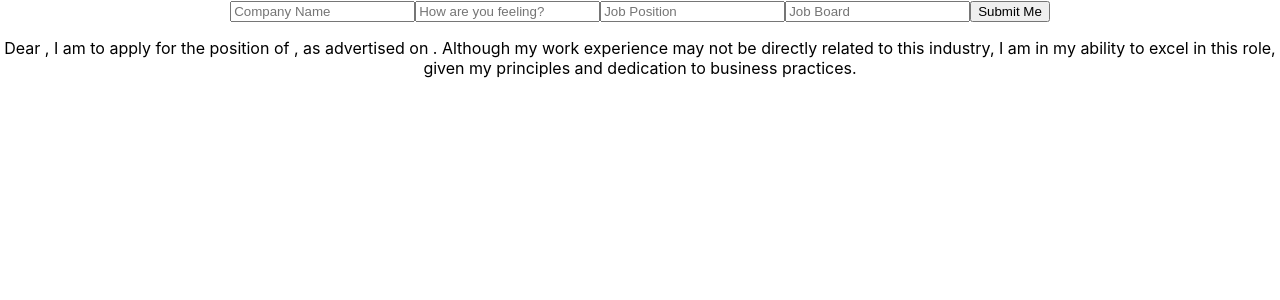
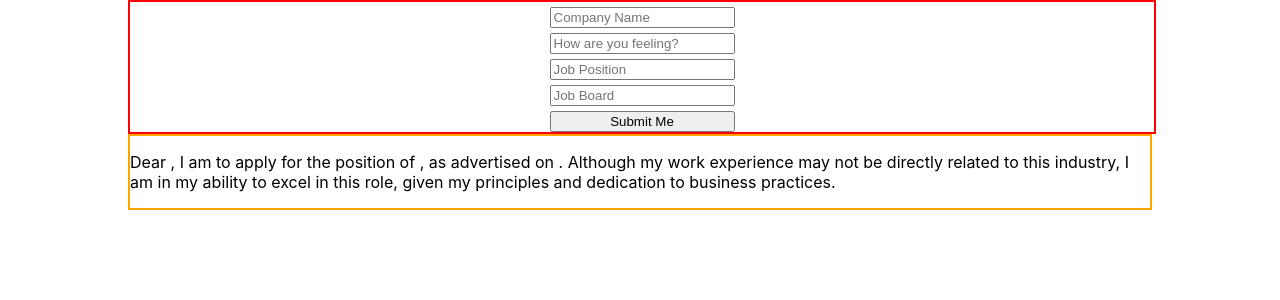
Before and after one commit to cover-letter-mad-libs/cover-letter-mad-libs, a React (Create React App) app: page / in a window 1280 px wide. Shown: the top 300 px of the page. Built offline with nearby package versions, Linux system fonts and the light colour scheme.

Commit message:
init commit, added basic CSS to format the cover letter inputs and text

```diff
--- a/src/App.css
+++ b/src/App.css
@@ -1,38 +1,40 @@
 .App {
-  text-align: center;
+  width: 80vw;
+  display: flex;
+  flex-direction: column;
+  justify-content: center;
 }
 
-.App-logo {
-  height: 40vmin;
-  pointer-events: none;
-}
-
-@media (prefers-reduced-motion: no-preference) {
-  .App-logo {
-    animation: App-logo-spin infinite 20s linear;
-  }
-}
-
-.App-header {
-  background-color: #282c34;
-  /* min-height: 100vh; */
+.user-inputs {
+  width: 100%;
   display: flex;
   flex-direction: column;
   align-items: center;
-  justify-content: center;
-  font-size: calc(10px + 2vmin);
-  color: white;
+  border: 2px solid red;
 }
 
-.App-link {
-  color: #61dafb;
+.user-inputs form {
+  width: fit-content;
+  display: flex;
+  flex-direction: column;
+  justify-content: center;
 }
 
-@keyframes App-logo-spin {
-  from {
-    transform: rotate(0deg);
-  }
-  to {
-    transform: rotate(360deg);
-  }
+.user-inputs form input {
+  display: flex;
+  flex-direction: column;
+  margin-top: 5px;
 }
+
+.user-inputs form button {
+  display: flex;
+  flex-direction: column;
+  margin-top: 5px;
+  align-items: center;
+}
+
+.cover-letter {
+  display: flex;
+  flex-direction: column;
+  border: 2px solid orange;
+}
--- a/src/App.js
+++ b/src/App.js
@@ -1,78 +1,80 @@
-import './App.css';
-import CoverLetter from './CoverLetter';
-import { useState } from 'react';
+import "./App.css";
+import CoverLetter from "./CoverLetter";
+import { useState } from "react";
 
 function App() {
-  const [companyName, setCompanyName] = useState('');
-  const [userCompanyName, setUserCompanyName] = useState('');
+  const [companyName, setCompanyName] = useState("");
+  const [userCompanyName, setUserCompanyName] = useState("");
 
-  const [adjective, setAdjective] = useState('');
-  const [userAdjective, setUserAdjective] = useState('');
+  const [adjective, setAdjective] = useState("");
+  const [userAdjective, setUserAdjective] = useState("");
 
-  const [jobPosition, setJobPosition] = useState('');
-  const [userJobPosition, setUserJobPosition] = useState('');
+  const [jobPosition, setJobPosition] = useState("");
+  const [userJobPosition, setUserJobPosition] = useState("");
 
-  const [place, setPlace] = useState('');
-  const [userPlace, setUserPlace] = useState('');
+  const [place, setPlace] = useState("");
+  const [userPlace, setUserPlace] = useState("");
 
   function handleSubmit(e) {
     e.preventDefault();
-    setCompanyName(userCompanyName)
-    setUserCompanyName('');
+    setCompanyName(userCompanyName);
+    setUserCompanyName("");
 
     setAdjective(userAdjective);
-    setUserAdjective('');
+    setUserAdjective("");
 
     setJobPosition(userJobPosition);
-    setUserJobPosition('');
+    setUserJobPosition("");
 
     setPlace(userPlace);
-    setUserPlace('');
+    setUserPlace("");
   }
 
   return (
     <div className="App">
-      <header className="App-header">
-      </header>
+      <div role="header"></div>
       <div className="user-inputs">
-
         <form onSubmit={handleSubmit}>
           {/* Company Input */}
           <input
-          placeholder='Company Name'
-          name='companyName'
-          value={userCompanyName}
-          onChange={e => setUserCompanyName(e.target.value)}/>
+            placeholder="Company Name"
+            name="companyName"
+            value={userCompanyName}
+            onChange={(e) => setUserCompanyName(e.target.value)}
+          />
 
           {/* Adjective Input */}
           <input
-          placeholder='How are you feeling?'
-          name='adjective'
-          value={userAdjective}
-          onChange={e => setUserAdjective(e.target.value)}/>
+            placeholder="How are you feeling?"
+            name="adjective"
+            value={userAdjective}
+            onChange={(e) => setUserAdjective(e.target.value)}
+          />
 
           {/* Job Position Input */}
           <input
-          placeholder='Job Position'
-          name='jobPosition'
-          value={userJobPosition}
-          onChange={e => setUserJobPosition(e.target.value)}/>
+            placeholder="Job Position"
+            name="jobPosition"
+            value={userJobPosition}
+            onChange={(e) => setUserJobPosition(e.target.value)}
+          />
 
           {/* Job Board Input */}
           <input
-          placeholder='Job Board'
-          name='place'
-          value={userPlace}
-          onChange={e => setUserPlace(e.target.value)}/>
+            placeholder="Job Board"
+            name="place"
+            value={userPlace}
+            onChange={(e) => setUserPlace(e.target.value)}
+          />
           <button type="submit">Submit Me</button>
         </form>
       </div>
       <div className="cover-letter">
         <CoverLetter
-        companyName = {companyName}
-        adjective = {adjective}
-        jobPosition = {jobPosition}
-        place = {place}
+          companyName={companyName}
+          adjective={adjective}
+          jobPosition={jobPosition}
+          place={place}
         />
       </div>
     </div>
--- a/src/index.css
+++ b/src/index.css
@@ -5,6 +5,9 @@ body {
     sans-serif;
   -webkit-font-smoothing: antialiased;
   -moz-osx-font-smoothing: grayscale;
+  display: flex;
+  flex-direction: column;
+  align-items: center;
 }
 
 code {
```
